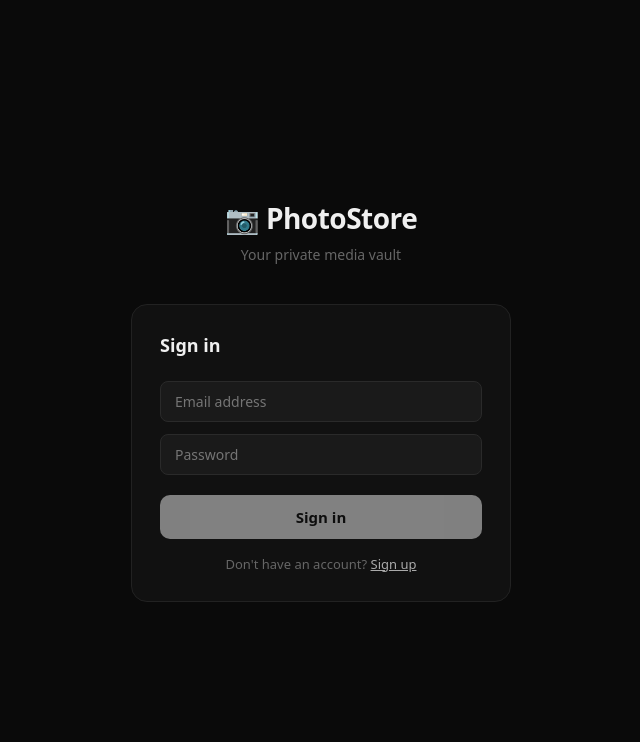
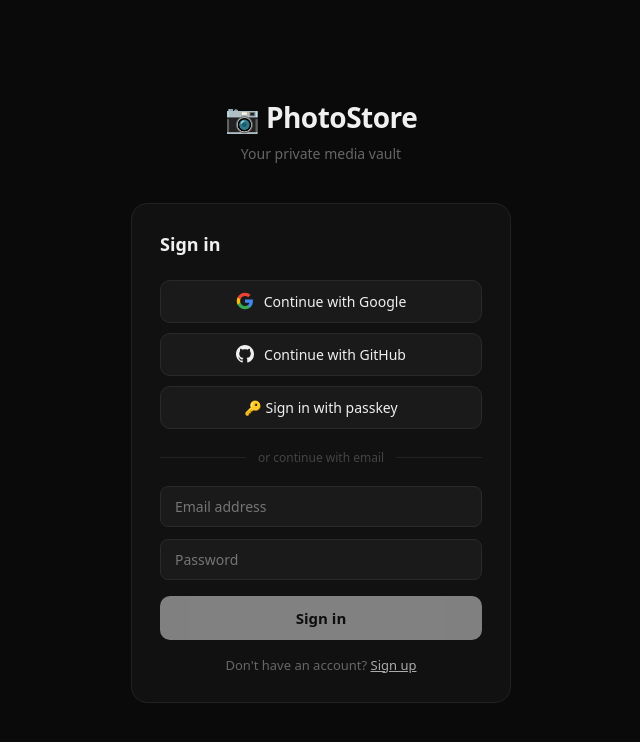
Before and after one commit to holist-dk/photostore, a Next.js app in the folder stackblitz-starters-nx3y3pza/: page /login in a window 1280 px wide. Shown: the top 742 px of the page, without its empty margins (319-959 px from the left). Built offline with nearby package versions, Linux system fonts and the light colour scheme.

Commit message:
added new options to sign in

```diff
--- a/stackblitz-starters-nx3y3pza/app/login/page.jsx
+++ b/stackblitz-starters-nx3y3pza/app/login/page.jsx
@@ -1,159 +1,133 @@
-'use client';
-import { useState } from 'react';
-import { useRouter } from 'next/navigation';
-import { supabase } from '../../lib/supabase'
+'use client'
+import { useState } from 'react'
+import { useRouter } from 'next/navigation'
+import { supabase } from '../lib/supabase'
 
 export default function LoginPage() {
-  const router = useRouter();
-  const [email, setEmail] = useState('');
-  const [password, setPassword] = useState('');
-  const [isSignup, setIsSignup] = useState(false);
-  const [loading, setLoading] = useState(false);
-  const [error, setError] = useState('');
-  const [message, setMessage] = useState('');
+  const router = useRouter()
+  const [email, setEmail] = useState('')
+  const [password, setPassword] = useState('')
+  const [isSignup, setIsSignup] = useState(false)
+  const [loading, setLoading] = useState(false)
+  const [error, setError] = useState('')
+  const [message, setMessage] = useState('')
 
   const handleSubmit = async () => {
-    setLoading(true);
-    setError('');
-    setMessage('');
+    setLoading(true); setError(''); setMessage('')
     if (isSignup) {
-      const { error } = await supabase.auth.signUp({ email, password });
-      if (error) setError(error.message);
-      else setMessage('Check your email to confirm your account!');
+      const { error } = await supabase.auth.signUp({ email, password })
+      if (error) setError(error.message)
+      else setMessage('Check your email to confirm your account!')
     } else {
-      const { error } = await supabase.auth.signInWithPassword({
-        email,
-        password,
-      });
-      if (error) setError(error.message);
-      else router.push('/dashboard');
+      const { error } = await supabase.auth.signInWithPassword({ email, password })
+      if (error) setError(error.message)
+      else router.push('/dashboard')
     }
-    setLoading(false);
-  };
+    setLoading(false)
+  }
+
+  const handleGoogle = async () => {
+    await supabase.auth.signInWithOAuth({
+      provider: 'google',
+      options: { redirectTo: 'https://photostore-chi.vercel.app/dashboard' }
+    })
+  }
+
+  const handleGithub = async () => {
+    await supabase.auth.signInWithOAuth({
+      provider: 'github',
+      options: { redirectTo: 'https://photostore-chi.vercel.app/dashboard' }
+    })
+  }
+
+  const handlePasskey = async () => {
+    setLoading(true); setError('')
+    try {
+      if (isSignup) {
+        const { error } = await supabase.auth.signUp({
+          email,
+          options: { data: { passkey: true } }
+        })
+        if (error) setError(error.message)
+        else {
+          const { error: pkError } = await supabase.auth.mfa.enroll({ factorType: 'webauthn' })
+          if (pkError) setError(pkError.message)
+          else setMessage('Passkey registered!')
+        }
+      } else {
+        const { error } = await supabase.auth.signInWithPasskey({ email })
+        if (error) setError(error.message)
+        else router.push('/dashboard')
+      }
+    } catch (e) {
+      setError('Passkey not supported on this device')
+    }
+    setLoading(false)
+  }
 
   return (
-    <div
-      style={{
-        minHeight: '100vh',
-        display: 'flex',
-        alignItems: 'center',
-        justifyContent: 'center',
-        padding: '20px',
-      }}
-    >
+    <div style={{ minHeight: '100vh', display: 'flex', alignItems: 'center', justifyContent: 'center', padding: '20px' }}>
       <div style={{ width: '100%', maxWidth: '380px' }}>
         <div style={{ marginBottom: '40px', textAlign: 'center' }}>
-          <div
-            style={{
-              fontSize: '28px',
-              fontWeight: '600',
-              letterSpacing: '-0.5px',
-              marginBottom: '8px',
-            }}
-          >
-            📷 PhotoStore
-          </div>
-          <p style={{ color: '#666', fontSize: '14px' }}>
-            Your private media vault
-          </p>
+          <div style={{ fontSize: '28px', fontWeight: '600', letterSpacing: '-0.5px', marginBottom: '8px' }}>📷 PhotoStore</div>
+          <p style={{ color: '#666', fontSize: '14px' }}>Your private media vault</p>
         </div>
-        <div
-          style={{
-            background: '#111',
-            border: '1px solid #222',
-            borderRadius: '16px',
-            padding: '28px',
-          }}
-        >
-          <h2
-            style={{
-              fontSize: '18px',
-              fontWeight: '600',
-              marginBottom: '24px',
-            }}
-          >
+
+        <div style={{ background: '#111', border: '1px solid #222', borderRadius: '16px', padding: '28px' }}>
+          <h2 style={{ fontSize: '18px', fontWeight: '600', marginBottom: '24px' }}>
             {isSignup ? 'Create account' : 'Sign in'}
           </h2>
-          <div
-            style={{ display: 'flex', flexDirection: 'column', gap: '12px' }}
-          >
-            <input
-              type="email"
-              placeholder="Email address"
-              value={email}
-              onChange={(e) => setEmail(e.target.value)}
-              onKeyDown={(e) => e.key === 'Enter' && handleSubmit()}
-            />
-            <input
-              type="password"
-              placeholder="Password"
-              value={password}
-              onChange={(e) => setPassword(e.target.value)}
-              onKeyDown={(e) => e.key === 'Enter' && handleSubmit()}
-            />
+
+          {/* Social buttons */}
+          <div style={{ display: 'flex', flexDirection: 'column', gap: '10px', marginBottom: '20px' }}>
+            <button onClick={handleGoogle}
+              style={{ background: '#1a1a1a', color: '#f0f0f0', padding: '11px', borderRadius: '10px', border: '1px solid #2a2a2a', display: 'flex', alignItems: 'center', justifyContent: 'center', gap: '10px', fontSize: '14px' }}>
+              <svg width="18" height="18" viewBox="0 0 24 24"><path fill="#4285F4" d="M22.56 12.25c0-.78-.07-1.53-.2-2.25H12v4.26h5.92c-.26 1.37-1.04 2.53-2.21 3.31v2.77h3.57c2.08-1.92 3.28-4.74 3.28-8.09z"/><path fill="#34A853" d="M12 23c2.97 0 5.46-.98 7.28-2.66l-3.57-2.77c-.98.66-2.23 1.06-3.71 1.06-2.86 0-5.29-1.93-6.16-4.53H2.18v2.84C3.99 20.53 7.7 23 12 23z"/><path fill="#FBBC05" d="M5.84 14.09c-.22-.66-.35-1.36-.35-2.09s.13-1.43.35-2.09V7.07H2.18C1.43 8.55 1 10.22 1 12s.43 3.45 1.18 4.93l2.85-2.22.81-.62z"/><path fill="#EA4335" d="M12 5.38c1.62 0 3.06.56 4.21 1.64l3.15-3.15C17.45 2.09 14.97 1 12 1 7.7 1 3.99 3.47 2.18 7.07l3.66 2.84c.87-2.6 3.3-4.53 6.16-4.53z"/></svg>
+              Continue with Google
+            </button>
+
+            <button onClick={handleGithub}
+              style={{ background: '#1a1a1a', color: '#f0f0f0', padding: '11px', borderRadius: '10px', border: '1px solid #2a2a2a', display: 'flex', alignItems: 'center', justifyContent: 'center', gap: '10px', fontSize: '14px' }}>
+              <svg width="18" height="18" viewBox="0 0 24 24" fill="#f0f0f0"><path d="M12 0C5.37 0 0 5.37 0 12c0 5.31 3.435 9.795 8.205 11.385.6.105.825-.255.825-.57 0-.285-.015-1.23-.015-2.235-3.015.555-3.795-.735-4.035-1.41-.135-.345-.72-1.41-1.23-1.695-.42-.225-1.02-.78-.015-.795.945-.015 1.62.87 1.845 1.23 1.08 1.815 2.805 1.305 3.495.99.105-.78.42-1.305.765-1.605-2.67-.3-5.46-1.335-5.46-5.925 0-1.305.465-2.385 1.23-3.225-.12-.3-.54-1.53.12-3.18 0 0 1.005-.315 3.3 1.23.96-.27 1.98-.405 3-.405s2.04.135 3 .405c2.295-1.56 3.3-1.23 3.3-1.23.66 1.65.24 2.88.12 3.18.765.84 1.23 1.905 1.23 3.225 0 4.605-2.805 5.625-5.475 5.925.435.375.81 1.095.81 2.22 0 1.605-.015 2.895-.015 3.3 0 .315.225.69.825.57A12.02 12.02 0 0024 12c0-6.63-5.37-12-12-12z"/></svg>
+              Continue with GitHub
+            </button>
+
+            <button onClick={handlePasskey}
+              style={{ background: '#1a1a1a', color: '#f0f0f0', padding: '11px', borderRadius: '10px', border: '1px solid #2a2a2a', display: 'flex', alignItems: 'center', justifyContent: 'center', gap: '10px', fontSize: '14px' }}>
+              🔑 {isSignup ? 'Register passkey' : 'Sign in with passkey'}
+            </button>
           </div>
-          {error && (
-            <p
-              style={{ color: '#f87171', fontSize: '13px', marginTop: '12px' }}
-            >
-              {error}
-            </p>
-          )}
-          {message && (
-            <p
-              style={{ color: '#4ade80', fontSize: '13px', marginTop: '12px' }}
-            >
-              {message}
-            </p>
-          )}
-          <button
-            onClick={handleSubmit}
-            disabled={loading || !email || !password}
-            style={{
-              width: '100%',
-              marginTop: '20px',
-              background: '#f0f0f0',
-              color: '#0a0a0a',
-              padding: '12px',
-              fontWeight: '600',
-              fontSize: '15px',
-              borderRadius: '10px',
-            }}
-          >
-            {loading
-              ? 'Please wait...'
-              : isSignup
-              ? 'Create account'
-              : 'Sign in'}
+
+          {/* Divider */}
+          <div style={{ display: 'flex', alignItems: 'center', gap: '12px', marginBottom: '20px' }}>
+            <div style={{ flex: 1, height: '1px', background: '#222' }} />
+            <span style={{ color: '#444', fontSize: '12px' }}>or continue with email</span>
+            <div style={{ flex: 1, height: '1px', background: '#222' }} />
+          </div>
+
+          {/* Email/password */}
+          <div style={{ display: 'flex', flexDirection: 'column', gap: '12px' }}>
+            <input type="email" placeholder="Email address" value={email} onChange={e => setEmail(e.target.value)} onKeyDown={e => e.key === 'Enter' && handleSubmit()} />
+            <input type="password" placeholder="Password" value={password} onChange={e => setPassword(e.target.value)} onKeyDown={e => e.key === 'Enter' && handleSubmit()} />
+          </div>
+
+          {error && <p style={{ color: '#f87171', fontSize: '13px', marginTop: '12px' }}>{error}</p>}
+          {message && <p style={{ color: '#4ade80', fontSize: '13px', marginTop: '12px' }}>{message}</p>}
+
+          <button onClick={handleSubmit} disabled={loading || !email || !password}
+            style={{ width: '100%', marginTop: '16px', background: '#f0f0f0', color: '#0a0a0a', padding: '12px', fontWeight: '600', fontSize: '15px', borderRadius: '10px' }}>
+            {loading ? 'Please wait...' : isSignup ? 'Create account' : 'Sign in'}
           </button>
-          <p
-            style={{
-              textAlign: 'center',
-              marginTop: '16px',
-              fontSize: '13px',
-              color: '#666',
-            }}
-          >
+
+          <p style={{ textAlign: 'center', marginTop: '16px', fontSize: '13px', color: '#666' }}>
             {isSignup ? 'Already have an account? ' : "Don't have an account? "}
-            <button
-              onClick={() => {
-                setIsSignup(!isSignup);
-                setError('');
-                setMessage('');
-              }}
-              style={{
-                background: 'none',
-                color: '#aaa',
-                textDecoration: 'underline',
-                padding: 0,
-                fontSize: '13px',
-              }}
-            >
+            <button onClick={() => { setIsSignup(!isSignup); setError(''); setMessage('') }}
+              style={{ background: 'none', color: '#aaa', textDecoration: 'underline', padding: 0, fontSize: '13px' }}>
               {isSignup ? 'Sign in' : 'Sign up'}
             </button>
           </p>
         </div>
       </div>
     </div>
-  );
+  )
 }
```
